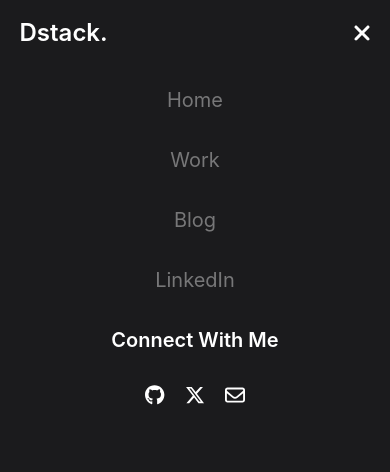
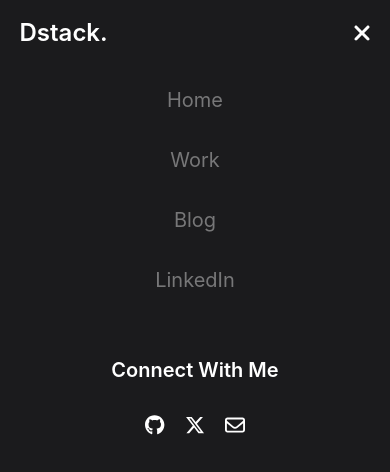
Before and after one commit to destinyayomah/dstack, a React (Vite) app: page / in a window 390 px wide. Both pictures are taken after a click on the icon 360 px from the left and 33 px from the top of the page. Shown: the top 472 px of the page. Built offline with nearby package versions, Linux system fonts and the light colour scheme.

Commit message:
fixed issues with mobile button link

```diff
--- a/src/components/MobileHome.tsx
+++ b/src/components/MobileHome.tsx
@@ -28,6 +28,7 @@ export const MobileHome = ({ isMenuOpen, setIsMenuOpen }: Props) => {
                 I'm a <Text display='inline' color='white'>Full Stack Software Engineer</Text>, close on more than <Text display='inline' color='white'>half a decade</Text> of experience. I've got over <Text display='inline' color='white'>100 websites</Text> live utilizing my <Text display='inline' color='white'>problem solving skills</Text> with <Text display='inline' color='white'>HTML, CSS, Javascript, Typescript, JQuery, React, MySQL, MongoDB, Express, NodeJs, NestJs, Php, Flutter and Dart!</Text>
             </Text>
 
+            <Link to='/work'>
                 <Button
                     fontSize='12px'
                     padding='0 30px'
@@ -36,6 +37,7 @@ export const MobileHome = ({ isMenuOpen, setIsMenuOpen }: Props) => {
                 >
                     My Work
                 </Button>
+            </Link>
 
             <HStack width='100%' spacing='20px' justifyContent='center'>
                 <Link to='https://github.com/destinyayomah'>
--- a/src/components/MobileMenu.tsx
+++ b/src/components/MobileMenu.tsx
@@ -63,7 +63,7 @@ const MobileMenu = ({ isMenuOpen, setIsMenuOpen }: Props) => {
                     <Text _hover={{ color: 'white' }}>LinkedIn</Text>
                 </Link>
 
-                <Text color='white' fontWeight='600'>Connect With Me</Text>
+                <Text color='white' fontWeight='600' marginTop='30px'>Connect With Me</Text>
 
                 <HStack width='100%' spacing='20px' justifyContent='center'>
                     <Link to='https://github.com/destinyayomah'>
```
Lines whose indentation alone changed are shown as unchanged.
